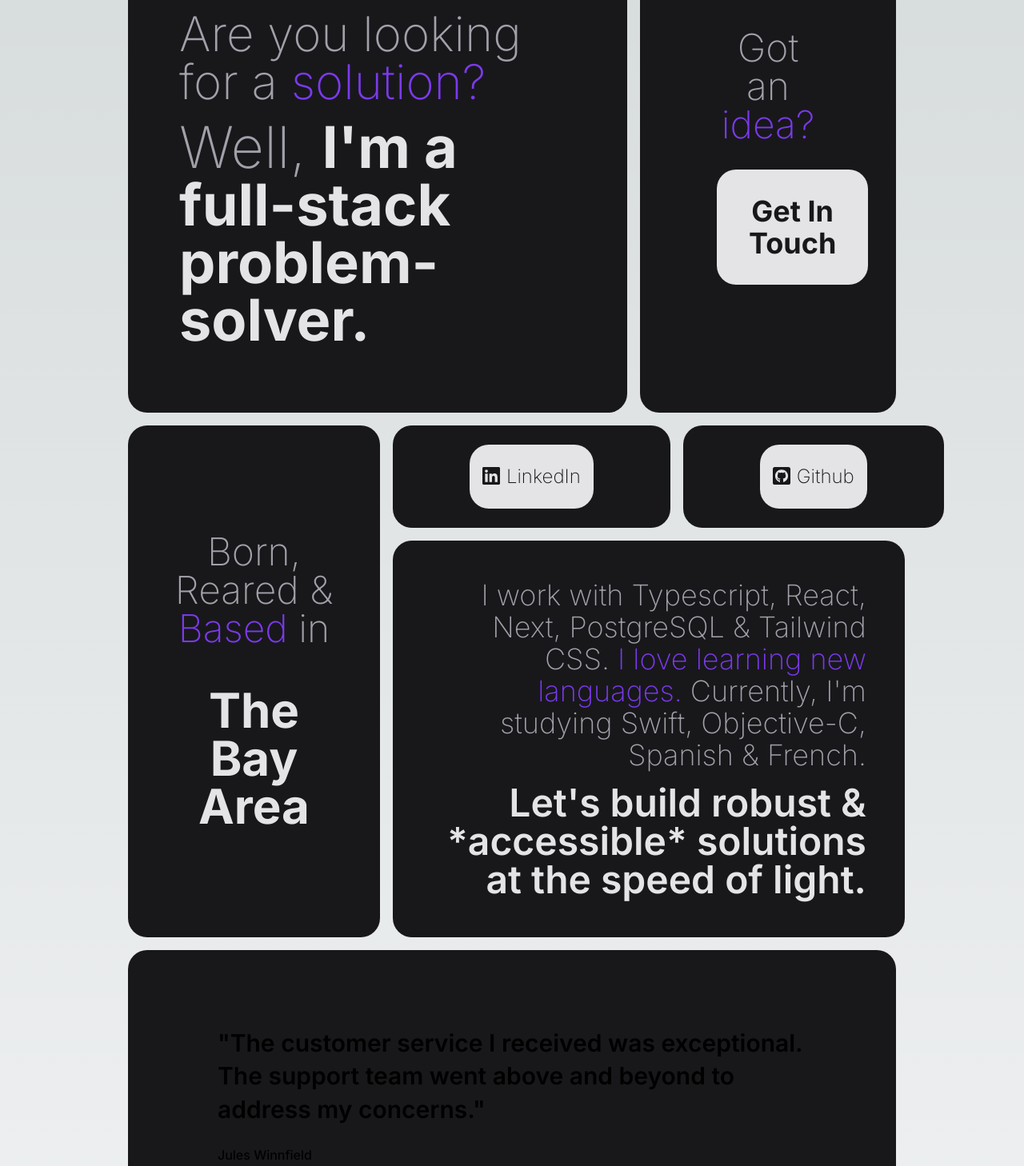
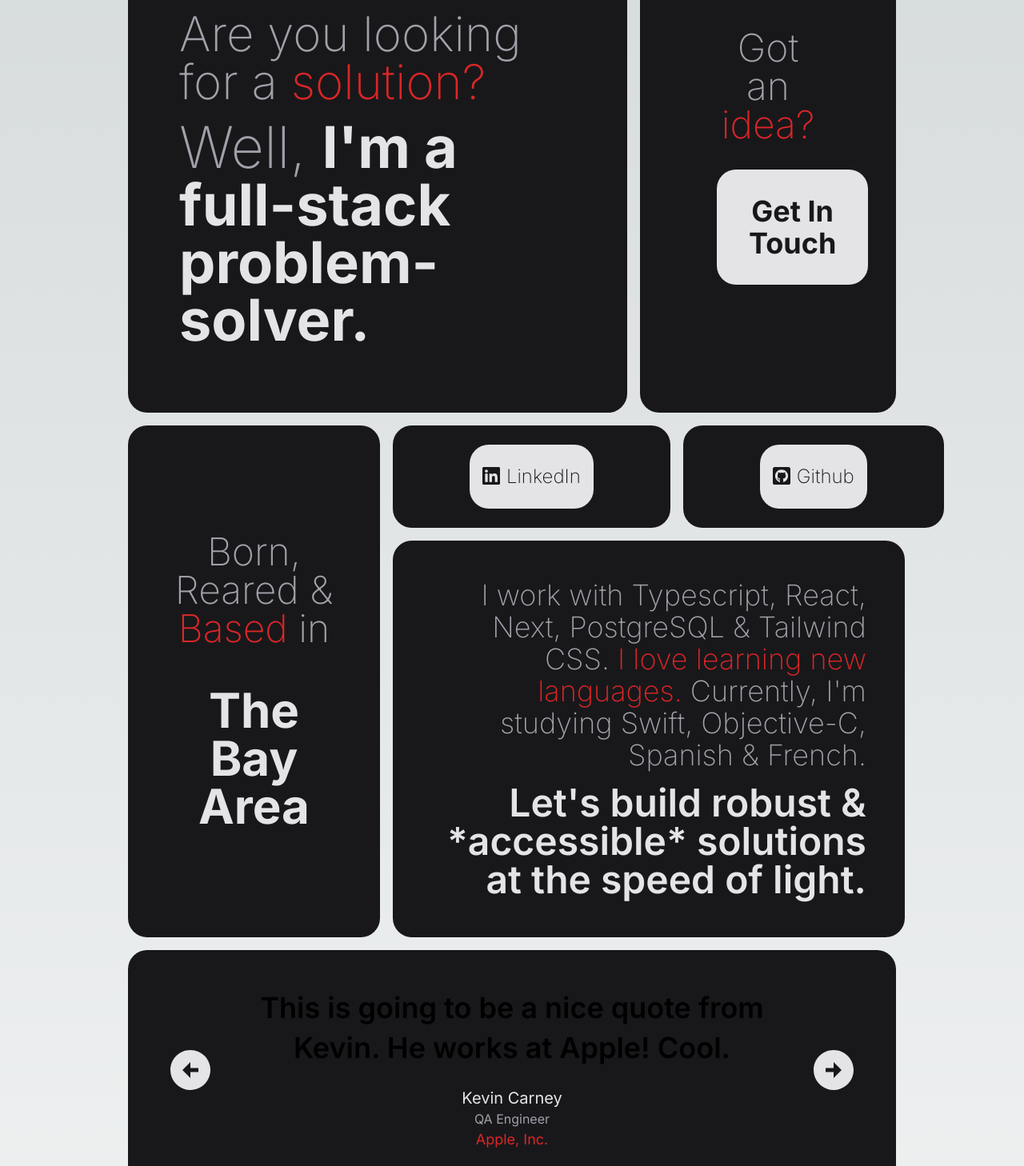
Before and after one commit to oconnorjohnson/portfolio, a Next.js app: page / in a window 1280 px wide. Shown: the part 180-1638 px from the top of the page at 80% size. Built offline with nearby package versions, Linux system fonts and the light colour scheme.

Commit message:
name, title, and position changing programmatically, buttons now triggering prev and next Testimonials'

```diff
--- a/app/page.tsx
+++ b/app/page.tsx
@@ -3,7 +3,6 @@ import { useState } from "react";
 import Link from "next/link";
 import { HiMenu } from "react-icons/hi";
 import { IoIosCloseCircle } from "react-icons/io";
-import { MdArrowForwardIos, MdArrowBackIos } from "react-icons/md";
 import { MdArrowCircleRight, MdArrowCircleLeft } from "react-icons/md";
 import { FaLinkedin } from "react-icons/fa";
 import { FaGithubSquare } from "react-icons/fa";
@@ -21,13 +20,15 @@ export default function Home() {
       quote:
         "This is going to be a nice quote from Kevin. He works at Apple! Cool.",
       name: "Kevin Carney",
-      position: "QA Engineer @ Apple",
+      position: "QA Engineer",
+      company: "Apple, Inc.",
     },
     {
       quote:
         "This is going to be a nice quote from Keegan. He works at PocketPR!",
       name: "Keegan Anglim",
-      position: "CTO @ PocketPR",
+      position: "Co-Founder & CTO",
+      company: "PocketPR",
     },
   ];
 
@@ -50,24 +51,21 @@ export default function Home() {
         <div className="mt-8 mx-4 lg:mx-0 p-4 flex justify-between grid-col-3 rounded-3xl bg-zinc-900">
           <Link
             href="/"
-            className="pl-4 text-2xl text-zinc-200 hover:text-white transition-colors font-semibold"
+            className="pl-4 text-2xl text-zinc-200 hover:text-red-600 transition-colors font-semibold"
           >
             daniel{" "}
-            <span className="text-violet-600 hover:text-violet-600 pl-0.5">
-              {" "}
-              j.
-            </span>
+            <span className="text-red-600 hover:text-red-600 pl-0.5"> j.</span>
           </Link>
           <div className="hidden md:flex md:justify-end">
             <Link
               href="#"
-              className="pr-8 text-2xl text-zinc-200 transition-colors hover:text-white font-semibold"
+              className="pr-8 text-2xl text-zinc-200 transition-colors hover:text-red-600 font-semibold"
             >
               works
             </Link>
             <Link
               href="#"
-              className="pr-4 text-2xl text-zinc-200 transition-colors hover:text-white font-semibold"
+              className="pr-4 text-2xl text-zinc-200 transition-colors hover:text-red-600 font-semibold"
             >
               contact
             </Link>
@@ -88,13 +86,13 @@ export default function Home() {
             </button>
             <Link
               href="#"
-              className="text-6xl py-4 text-zinc-200 transition-colors hover:text-white font-bold"
+              className="text-6xl py-4 text-zinc-200 transition-colors hover:text-red-600 font-bold"
             >
               works
             </Link>
             <Link
               href="#"
-              className="text-6xl py-4 pb-10 text-zinc-200 transition-colors hover:text-white font-bold"
+              className="text-6xl py-4 pb-10 text-zinc-200 transition-colors hover:text-red-600 font-bold"
             >
               contact
             </Link>
@@ -107,7 +105,7 @@ export default function Home() {
           <div className="bg-zinc-900 my-4 flex flex-col justify-between rounded-3xl md:w-2/3 p-10 md:px-16 md:py-20">
             <div className="text-4xl md:text-6xl leading-tight font-extralight pb-4 text-zinc-400">
               Are you looking for a{" "}
-              <span className="text-violet-600">solution?</span>
+              <span className="text-red-600">solution?</span>
             </div>
             <div className="text-6xl md:text-7xl leading-tight font-bold text-zinc-200">
               <span className="font-extralight text-zinc-400">Well, </span>
@@ -119,7 +117,7 @@ export default function Home() {
           {/*Get In Touch Card*/}
           <div className="bg-zinc-900 my-4 text-center rounded-3xl md:w-1/3 p-10 md:p-24">
             <div className="text-4xl md:text-5xl leading-tight font-extralight pb-6 pt-2 text-zinc-400">
-              Got an <span className="text-violet-600">idea?</span>
+              Got an <span className="text-red-600">idea?</span>
             </div>
             <div className="py-1" />
             <button className="text-3xl md:text-4xl bg-zinc-200 transition-colors hover:bg-zinc-900 hover:text-zinc-200 py-8 px-10 rounded-3xl leading-tight font-bold text-zinc-900">
@@ -134,7 +132,7 @@ export default function Home() {
           {/*Born and Based Card*/}
           <div className="hidden md:flex bg-zinc-900 text-center flex-col justify-center rounded-3xl md:w-1/3 p-10 md:p-12">
             <div className="text-4xl md:text-5xl leading-tight font-extralight  text-zinc-400">
-              Born, Reared & <span className="text-violet-600">Based</span> in
+              Born, Reared & <span className="text-red-600">Based</span> in
             </div>
 
             <div className="text-5xl md:text-6xl  pt-12 px-10 leading-tight font-bold text-zinc-200">
@@ -176,7 +174,7 @@ export default function Home() {
             {/*Born and Based Card*/}
             <div className="flex bg-zinc-900 text-center flex-col justify-center rounded-3xl md:w-1/3 p-10 md:p-12 md:hidden">
               <div className="text-3xl md:text-4xl leading-tight font-extralight pb-6 text-zinc-400">
-                Born, Reared & <span className="text-violet-600">Based</span> in
+                Born, Reared & <span className="text-red-600">Based</span> in
               </div>
               <div className="py-1" />
               <div className="text-3xl md:text-4xl px-10 rounded-3xl leading-tight font-bold text-zinc-200">
@@ -189,7 +187,7 @@ export default function Home() {
             <div className="bg-zinc-900 rounded-3xl p-10 md:p-12">
               <div className="text-2xl text-start md:text-end md:text-4xl leading-tight font-extralight pb-4 text-zinc-400">
                 I work with Typescript, React, Next, PostgreSQL & Tailwind CSS.{" "}
-                <span className="text-violet-600">
+                <span className="text-red-600">
                   I love learning new languages.
                 </span>{" "}
                 Currently, I&apos;m studying Swift, Objective-C, Spanish &
@@ -210,29 +208,38 @@ export default function Home() {
           {/*Testimonial Card*/}
           <div className="px-4 md:px-0 w-full">
             <div className="p-10 md:p-12 w-full min-w-full rounded-3xl bg-zinc-900 flex flex-col items-center">
-              <div className="relative w-full flex items-center justify-between p-8">
-                <button aria-label="Previous quote">
-                  {/* add left arrow react icon*/}
+              <div className="relative w-full flex items-center justify-between">
+                <button
+                  className="text-6xl text-zinc-200 hover:text-red-600 transition-colors"
+                  aria-label="Previous quote"
+                  onClick={prevTestimonial}
+                >
+                  <MdArrowCircleLeft />
                 </button>
-                <div className="w-full max-w-3xl mx-4">
-                  <div className="p-4">
-                    <blockquote className="text-3xl font-semibold leading-snug">
-                      "The customer service I received was exceptional. The
-                      support team went above and beyond to address my
-                      concerns."
-                    </blockquote>
-                    <div className="mt-6 flex items-center">
-                      <div className="">
-                        <h4 className="font-medium">Jules Winnfield</h4>
-                        <p className="text-sm text-gray-500 dark:text-gray-400">
-                          CEO, Acme Inc
-                        </p>
-                      </div>
+                <div className="flex flex-col justify-center items-center px-4">
+                  <blockquote className="text-4xl text-center font-semibold leading-snug">
+                    {testimonials[currentTestimonial].quote}
+                  </blockquote>
+                  <div className="mt-6 flex text-center">
+                    <div className="">
+                      <h4 className="text-xl text-zinc-200">
+                        {testimonials[currentTestimonial].name}
+                      </h4>
+                      <h4 className="text-md text-zinc-400">
+                        {testimonials[currentTestimonial].position}
+                      </h4>
+                      <p className="text-lg text-red-600">
+                        {testimonials[currentTestimonial].company}
+                      </p>
                     </div>
                   </div>
                 </div>
-                <button aria-label="Next quote">
-                  {/*add right arrow react icon*/}
+                <button
+                  className="text-6xl text-zinc-200 hover:text-red-600 transition-colors"
+                  aria-label="Next quote"
+                  onClick={nextTestimonial}
+                >
+                  <MdArrowCircleRight />
                 </button>
               </div>
             </div>
@@ -387,14 +394,14 @@ export default function Home() {
           <div className="p-12 py-12 grid grid-cols-1 md:grid-cols-2 text-md md:text-3xl rounded-3xl bg-zinc-900">
             <div className="flex justify-start py-2 md:p-4 mx-auto font-semibold">
               Interested in working{" "}
-              <span className="text-violet-600 hover:text-violet-600 pl-2">
+              <span className="text-red-600 hover:text-red-600 pl-2">
                 {" "}
                 together?
               </span>
             </div>
             <Link
               href="mailto:recruitme@danielojohnson.com"
-              className="flex justify-center text-md md:text-3xl text-violet-600 rounded-3xl py-4 px-12 hover:text-black bg-zinc-200 transition-colors font-semibold"
+              className="flex justify-center text-md md:text-3xl text-red-600 hover:text-zinc-200 rounded-3xl py-4 px-12 bg-zinc-200 hover:bg-zinc-900 transition-colors font-semibold"
             >
               recruitme@danielojohnson.com
             </Link>
@@ -408,14 +415,10 @@ export default function Home() {
             href="/"
             className="pl-4 text-lg md:text-2xl text-zinc-200 hover:text-white transition-colors font-semibold"
           >
-            daniel{" "}
-            <span className="text-violet-600 hover:text-violet-600 pl-0.5">
-              {" "}
-              j.
-            </span>
+            daniel <span className="text-red-600 pl-0.5"> j.</span>
           </Link>
           <div className="pr-4 text-lg md:text-2xl text-zinc-200 transition-colors font-semibold">
-            Let&apos;s build, <span className="text-violet-600">quickly.</span>
+            Let&apos;s build, <span className="text-red-600">quickly.</span>
           </div>
         </div>
         <div className="py-2" />
```
